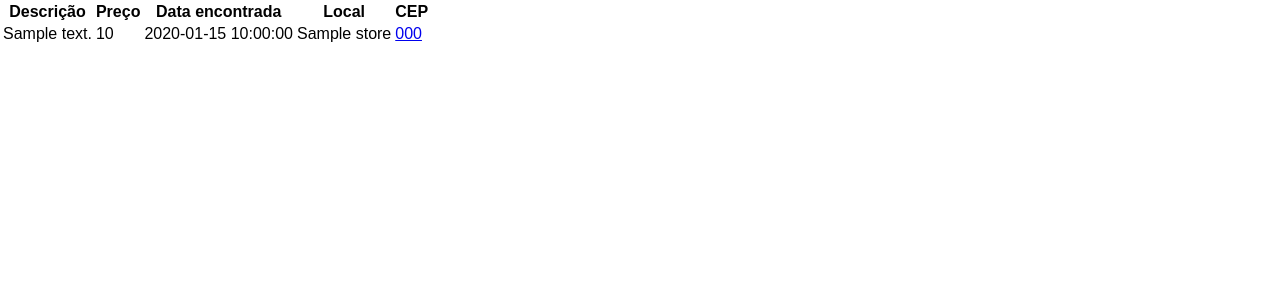
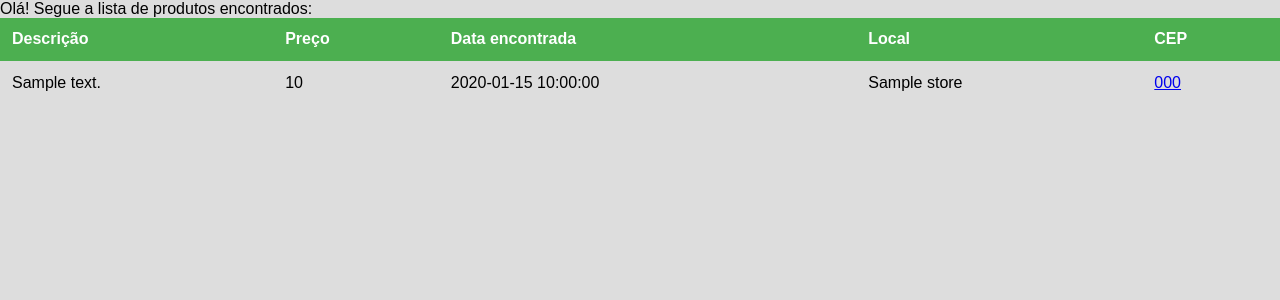
Before and after one commit to DanLivassan/preco_da_hora, a Python web app: template templates/child.html in a window 1280 px wide. Shown: the top 300 px of the page. Run offline with Jinja, Linux system fonts and the light colour scheme; the template is opened without the code that fills it: most values are stand-ins (such as "Sample title", 1, 10 or a date in 2020); some libraries are stand-ins or nearby versions.

```diff
--- a/templates/base.html
+++ b/templates/base.html
@@ -2,6 +2,30 @@
 <html lang="en">
 <head>
     <title>Produtos</title>
+    <style>
+        body{
+        background-color:#ddd;
+        }
+        th, td {
+            padding: 12px;
+            text-align: left;
+        }
+        table {
+            border-collapse: collapse;
+            width: 100%;
+        }
+        td {
+            text-align: left;
+        }
+        th, td {
+            border-bottom: 1px solid #ddd;
+        }
+        tr:nth-child(even) {background-color: #f2f2f2;}
+        th {
+            background-color: #4CAF50;
+            color: white;
+        }
+    </style>
 <link rel="stylesheet" href="https://unpkg.com/purecss@2.0.5/build/pure-min.css" integrity="sha384-LTIDeidl25h2dPxrB2Ekgc9c7sEC3CWGM6HeFmuDNUjX76Ert4Z4IY714dhZHPLd" crossorigin="anonymous">
 </head>
 <body>
--- a/templates/child.html
+++ b/templates/child.html
@@ -1,5 +1,7 @@
 {% extends "base.html" %}
 {% block content %}
+Olá!
+Segue a lista de produtos encontrados:
 <table>
     <thead>
     <tr>
```
Also changed, not shown: mail/email_sender.py (+5 -4 lines), main.py (+5 -6 lines), requirements.txt (added, +16 -0 lines), 2 other files.
